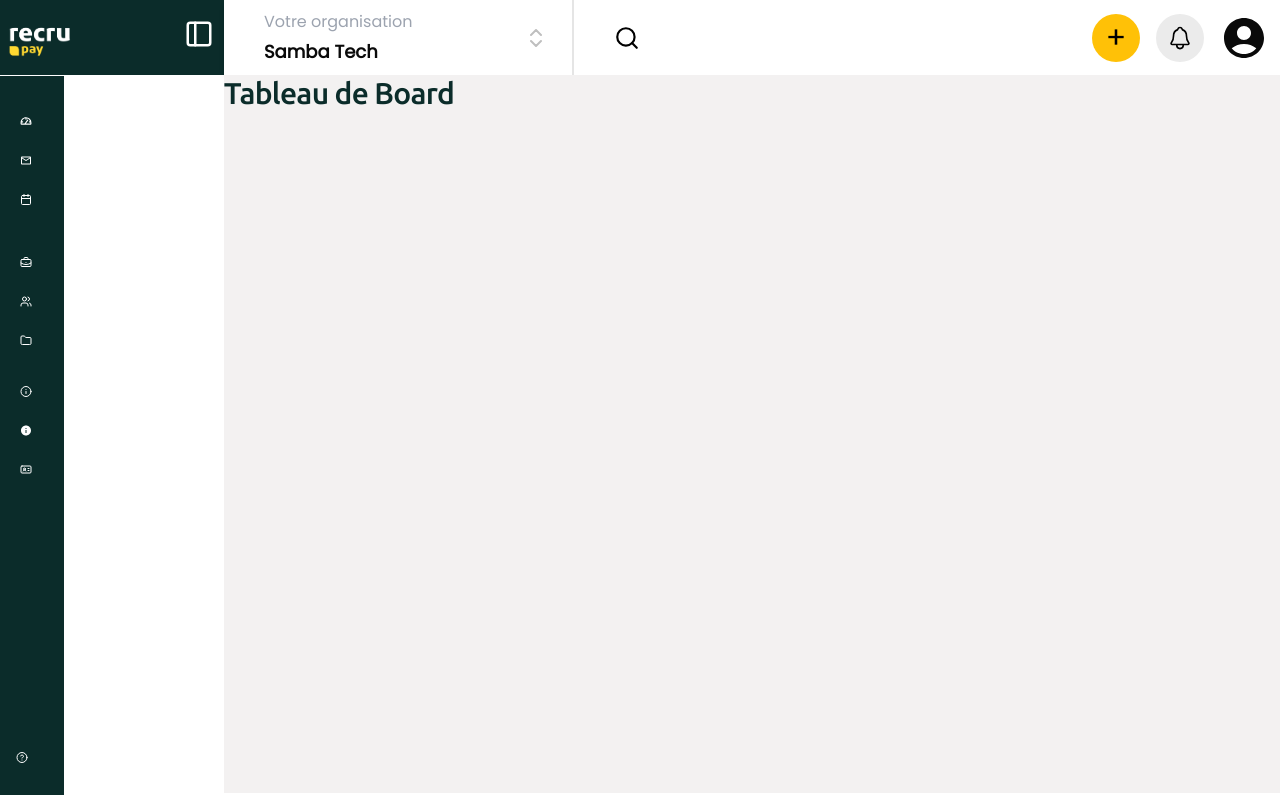
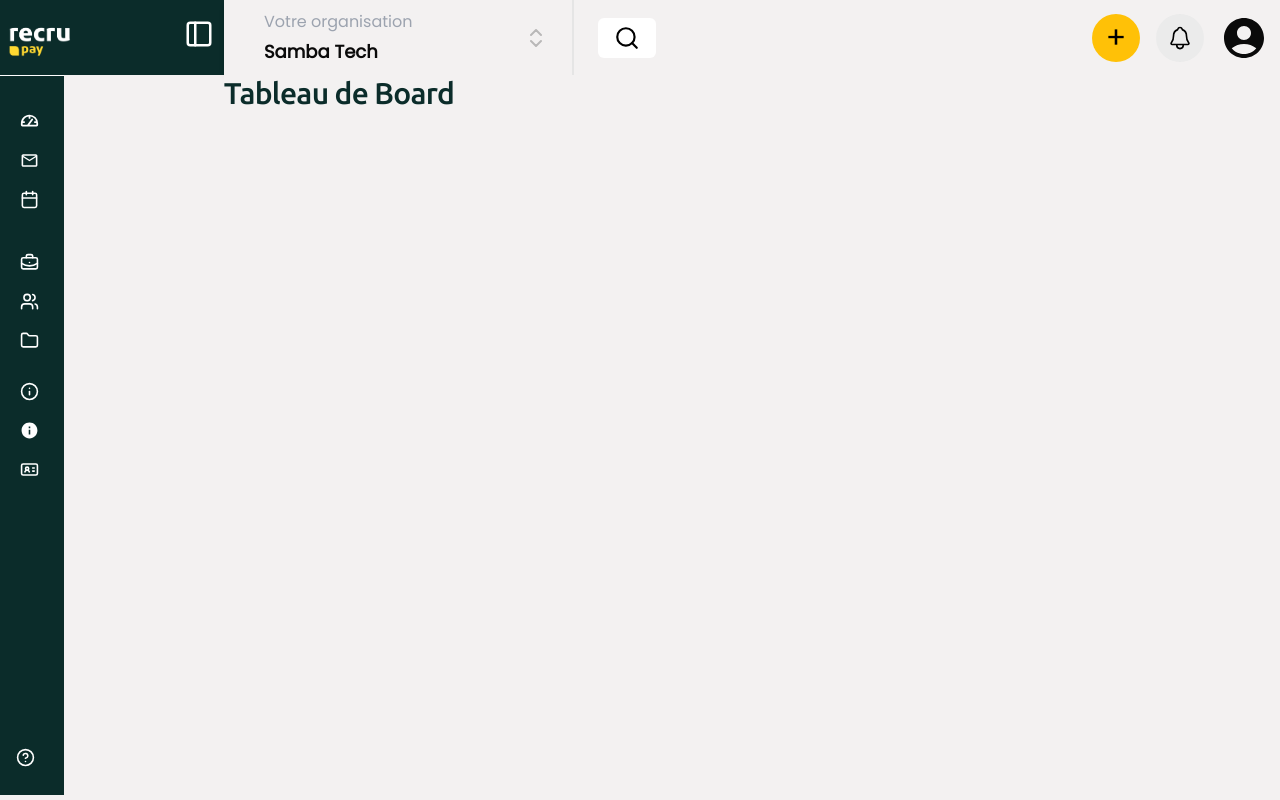
Before and after one commit to cruz-welandi/recruPay, a Next.js app: page / in a window 1280 px wide. Both pictures are taken after a click on the element 199 px from the left and 40 px from the top of the page. Built offline with nearby package versions, Linux system fonts and the light colour scheme.

Commit message:
i add a sidebars transisions and resizing the icons for it to be see well putting it  in the center of his own parents

```diff
--- a/src/app/layout.tsx
+++ b/src/app/layout.tsx
@@ -29,7 +29,7 @@
 }>) {
   return (
     <html lang="en">
-      <body className={` ${poppins.variable} ${ubuntu.variable} font-poppins flex`} >
+      <body className={` ${poppins.variable} ${ubuntu.variable} font-poppins flex bg-[#f3f1f1]`} >
 
         <SideBar/>
 
--- a/src/components/Link.tsx
+++ b/src/components/Link.tsx
@@ -1,4 +1,4 @@
-'use client'; // Ajoutez ceci pour indiquer que c'est un Client Component
+'use client';
 
 import { useRouter } from 'next/navigation';
 import React from 'react';
--- a/src/components/SideBar.tsx
+++ b/src/components/SideBar.tsx
@@ -3,7 +3,6 @@
 import Link from './Link';
 import { MdOutlineMail, MdInfo } from "react-icons/md";
 import { PiGaugeBold } from "react-icons/pi";
-
 import { Folder, Calendar, Users, BriefcaseBusiness, Info, IdCard, CircleHelp ,PanelLeft} from "lucide-react";
 
 const SideBar = () => {
@@ -32,7 +31,7 @@
                 </div>
             </div>
             {/* Sidebar Section */}
-            <div className={`h-[90vh] ${isExpanded ? 'w-56' : 'w-16'} bg-theme-1  text-white flex flex-col justify-between transition-all duration-300 `}>
+            <div className={`h-[90vh] ${isExpanded ? 'w-56' : 'w-16 '} bg-theme-1  text-white flex flex-col justify-between transition-all duration-300 `}>
                 <div>
                     <div className='min-h-[1px] bg-white'></div>
                     <div className=' pt-6 pl-3 pr-4  cursor-pointer'>
@@ -53,7 +52,7 @@
                                 <Link label="Employés" size={15} Icon={IdCard} link={"/Employés"} />
                             </>
                         ) : (
-                            <>
+                            <div className='w-12  '>
                                 <Link label="" size={15} Icon={PiGaugeBold} link={"/"} />
                                 <Link label="" size={15} Icon={MdOutlineMail} link={"/Mailinbox"} />
                                 <Link label="" size={15} Icon={Calendar} link={"/Calendrier"} />
@@ -68,17 +67,17 @@
                                     <Link label="" size={15} Icon={MdInfo} link={"/Département"} />
                                     <Link label="" size={15} Icon={IdCard} link={"/Employés"} />
                                 </div>
-                            </>
+                            </div>
                         )}
                     </div>
                 </div>
-                <div className=' pr-5'>
+                <div className='  cursor-pointer '>
                  { isExpanded ?(
                     <div>
                          <Link label="Besoin d'aide" size={15} link={"/Àproposdenous"} Icon={'symbol'} />
                         <p className='text-sm font-thin text-gray-500 px-5 text-nowrap'>Ouvrez votre centre d'aide</p>
                     </div>
-                 ): <div className='pl-2 '>
+                 ): <div className=' pl-2'>
                      <Link label="" size={15} link={"/Àproposdenous"} Icon={CircleHelp} />
                      <Link label=""    link={"/Àproposdenous"} Icon={'symbol'} />
                  </div>
```
